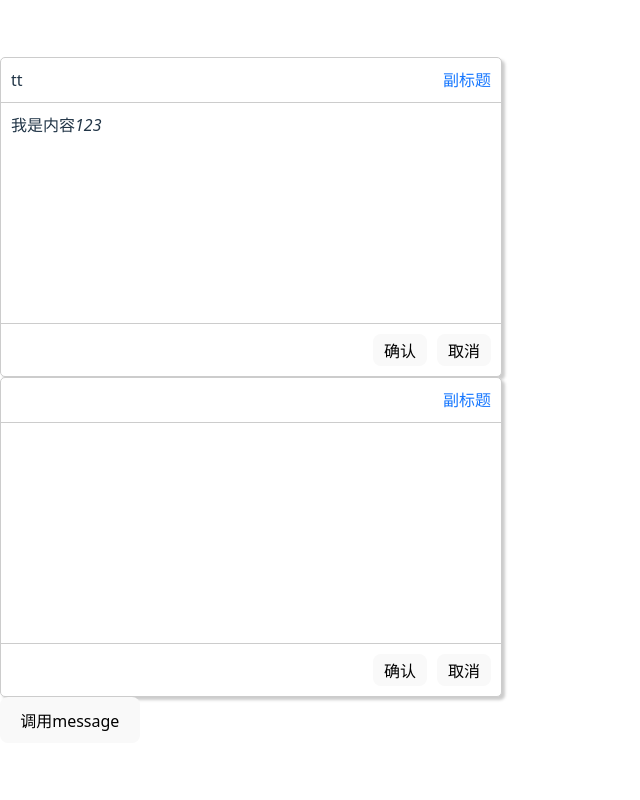
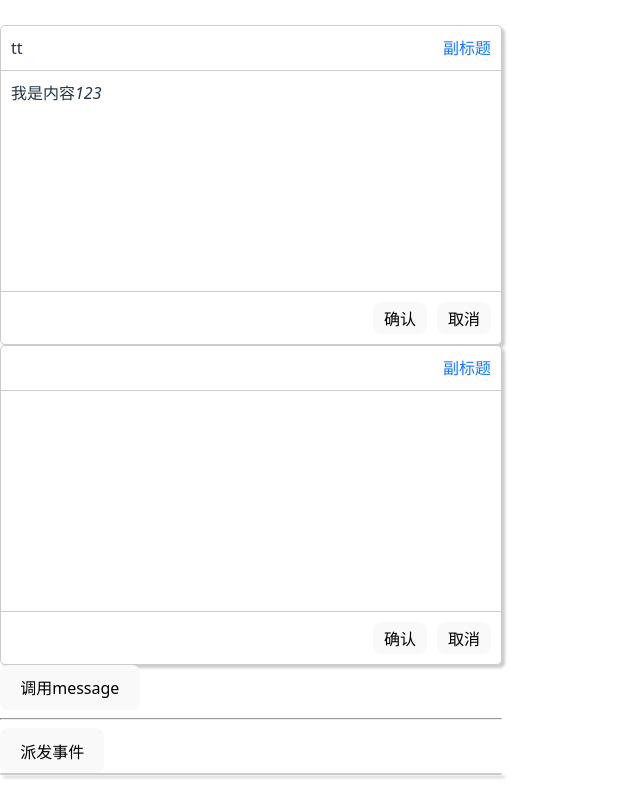
Before and after one commit to liu-xiaotian/react-demo, a React (Vite) app: page / in a window 1280 px wide. Shown: the whole page, without its empty margins (0-640 px from the left). Built offline with nearby package versions, Linux system fonts and the light colour scheme.

Commit message:
兄弟组件通信

```diff
--- a/src/App.tsx
+++ b/src/App.tsx
@@ -1,4 +1,6 @@
 import Card from './components/Card';
+import Test from './components/Test';
+import Test2 from './components/Test2';
 function App(){
   const fn = (params:string)=>{
     console.log('子组件触发了 父组件的事件',params);
@@ -15,6 +17,9 @@ function App(){
       </Card>
       <Card callback={fn}></Card>
       <button onClick={window.onShow}>调用message</button>
+      <hr />
+      <Test></Test>
+      <Test2></Test2>
     </>
   )
 }
--- a/src/components/Test/index.tsx
+++ b/src/components/Test/index.tsx
@@ -0,0 +1,23 @@
+import React from 'react';
+
+const Test:React.FC = (props)=>{
+  const event = new Event('on-card') //添加到事件中心
+  const clickTap = ()=>{
+    console.log(event);
+    event.params = {name:'我见过龙'}
+    window.dispatchEvent(event)
+
+  }
+  return(
+    <button onClick={clickTap}>派发事件</button>
+  )
+}
+
+//扩充event类型
+declare global {
+  interface Event{
+    params:any
+  }
+}
+
+export default Test
--- /dev/null
+++ b/src/components/Test2/index.tsx
@@ -0,0 +1,8 @@
+export default function Test2(){
+  //接收参数
+  window.addEventListener('on-card',(e)=>{
+    console.log(e.params, '触发了');
+
+  })
+  return <div className="card"></div>
+}
```
